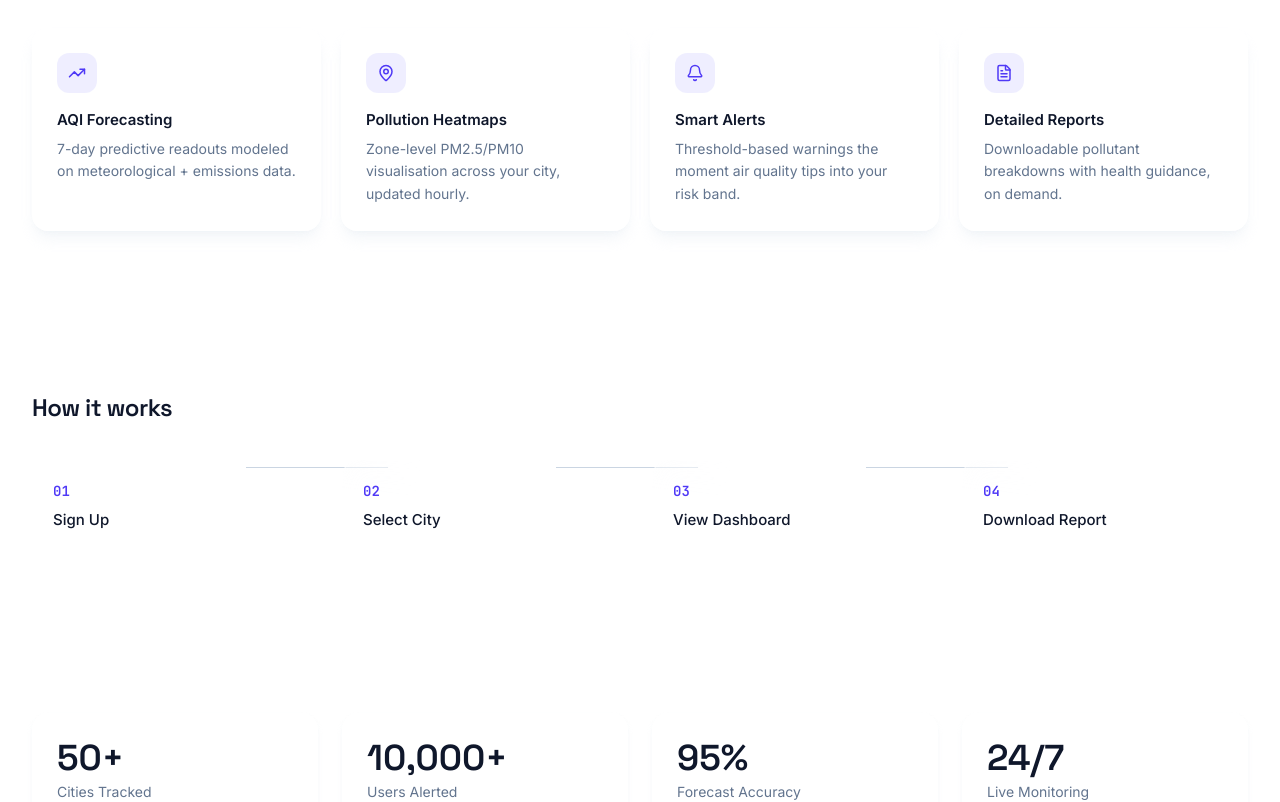
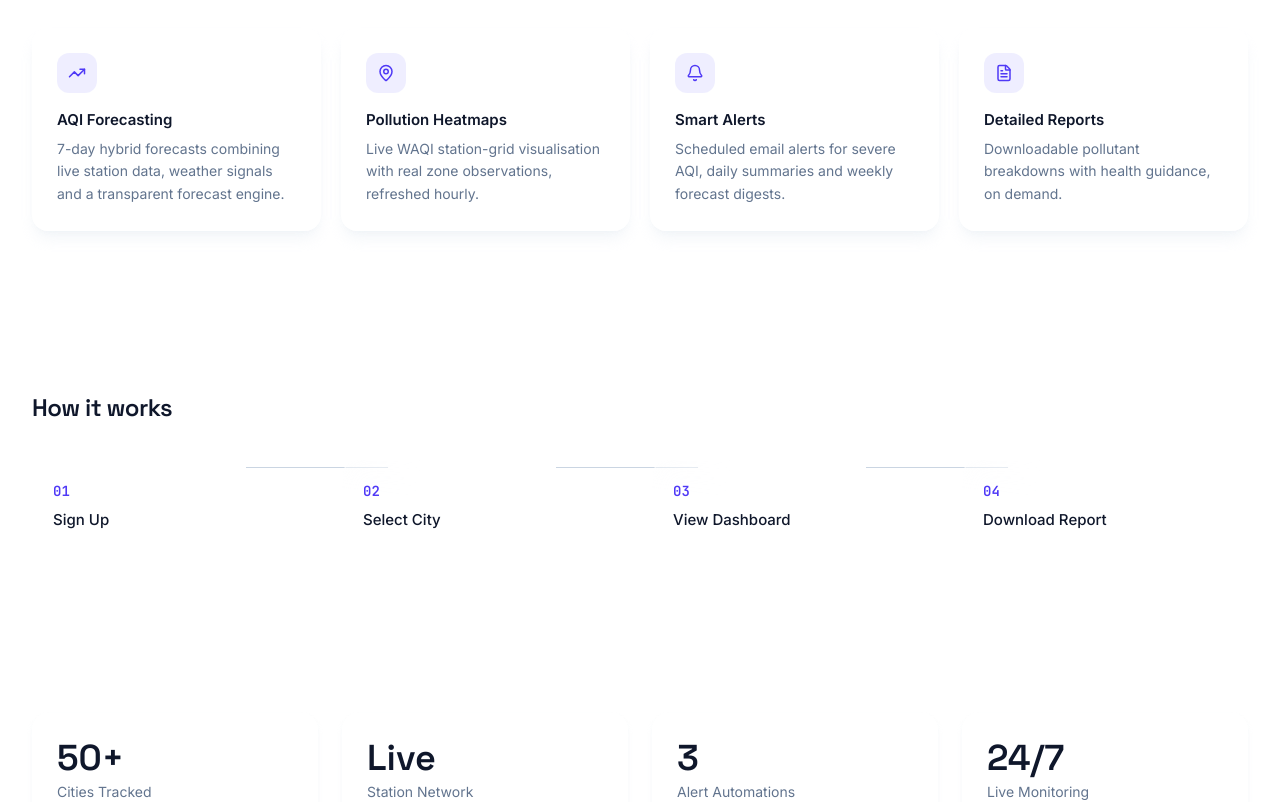
Before and after one commit to devanubhav01/Airsense-AI, a Next.js app: page / in a window 1280 px wide. Shown: the part 920-1722 px from the top of the page. Built offline with nearby package versions, Linux system fonts and the light colour scheme; no server answers.

Commit message:
Update page.js

```diff
--- a/app/page.js
+++ b/app/page.js
@@ -17,16 +17,16 @@ export default function LandingPage() {
   const band = getBand(cityData.aqi);
 
   const features = [
-    { icon: TrendingUp, title: "AQI Forecasting", desc: "7-day predictive readouts modeled on meteorological + emissions data." },
-    { icon: MapPin, title: "Pollution Heatmaps", desc: "Zone-level PM2.5/PM10 visualisation across your city, updated hourly." },
-    { icon: Bell, title: "Smart Alerts", desc: "Threshold-based warnings the moment air quality tips into your risk band." },
+    { icon: TrendingUp, title: "AQI Forecasting", desc: "7-day hybrid forecasts combining live station data, weather signals and a transparent forecast engine." },
+    { icon: MapPin, title: "Pollution Heatmaps", desc: "Live WAQI station-grid visualisation with real zone observations, refreshed hourly." },
+    { icon: Bell, title: "Smart Alerts", desc: "Scheduled email alerts for severe AQI, daily summaries and weekly forecast digests." },
     { icon: FileText, title: "Detailed Reports", desc: "Downloadable pollutant breakdowns with health guidance, on demand." },
   ];
   const steps = ["Sign Up", "Select City", "View Dashboard", "Download Report"];
   const stats = [
     { n: "50+", l: "Cities Tracked" },
-    { n: "10,000+", l: "Users Alerted" },
-    { n: "95%", l: "Forecast Accuracy" },
+    { n: "Live", l: "Station Network" },
+    { n: "3", l: "Alert Automations" },
     { n: "24/7", l: "Live Monitoring" },
   ];
 
```
